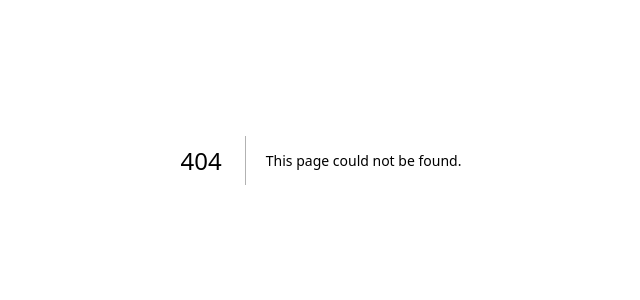
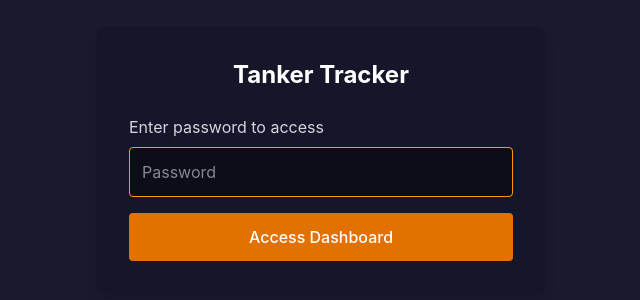
Before and after one commit to randyren278/straits, a Next.js app: page /login in a window 1280 px wide. Before the commit this address had no page. Shown: the part 240-540 px from the top of the page, without its empty margins (319-959 px from the left). Built offline with nearby package versions, Linux system fonts and the light colour scheme.

Commit message:
feat(01-03): create login API endpoint and page
- Add POST /api/auth/login with bcrypt verification
- Set HTTP-only session cookie on successful login
- Create login page with dark theme styling
- Handle error states and loading states

```diff
--- /dev/null
+++ b/src/app/api/auth/login/route.ts
@@ -0,0 +1,41 @@
+import { NextResponse } from 'next/server';
+import { verifyPassword, createSession } from '@/lib/auth';
+
+export async function POST(request: Request) {
+  try {
+    const { password } = await request.json();
+
+    if (!password || typeof password !== 'string') {
+      return NextResponse.json(
+        { error: 'Password required' },
+        { status: 400 }
+      );
+    }
+
+    const valid = await verifyPassword(password);
+    if (!valid) {
+      return NextResponse.json(
+        { error: 'Invalid password' },
+        { status: 401 }
+      );
+    }
+
+    const token = await createSession();
+    const response = NextResponse.json({ success: true });
+
+    response.cookies.set('session', token, {
+      httpOnly: true,
+      secure: process.env.NODE_ENV === 'production',
+      sameSite: 'lax',
+      maxAge: 60 * 60 * 24 * 7, // 7 days
+      path: '/',
+    });
+
+    return response;
+  } catch {
+    return NextResponse.json(
+      { error: 'Server error' },
+      { status: 500 }
+    );
+  }
+}
--- /dev/null
+++ b/src/app/login/page.tsx
@@ -0,0 +1,70 @@
+'use client';
+
+import { useState } from 'react';
+import { useRouter } from 'next/navigation';
+
+export default function LoginPage() {
+  const [password, setPassword] = useState('');
+  const [error, setError] = useState('');
+  const [loading, setLoading] = useState(false);
+  const router = useRouter();
+
+  async function handleSubmit(e: React.FormEvent) {
+    e.preventDefault();
+    setError('');
+    setLoading(true);
+
+    try {
+      const res = await fetch('/api/auth/login', {
+        method: 'POST',
+        headers: { 'Content-Type': 'application/json' },
+        body: JSON.stringify({ password }),
+      });
+
+      if (res.ok) {
+        router.push('/dashboard');
+      } else {
+        const data = await res.json();
+        setError(data.error || 'Login failed');
+      }
+    } catch {
+      setError('Network error');
+    } finally {
+      setLoading(false);
+    }
+  }
+
+  return (
+    <div className="min-h-screen bg-[#1a1a2e] flex items-center justify-center">
+      <div className="bg-[#16162a] p-8 rounded-lg shadow-lg w-full max-w-md">
+        <h1 className="text-2xl font-bold text-white mb-6 text-center">
+          Tanker Tracker
+        </h1>
+        <form onSubmit={handleSubmit}>
+          <label htmlFor="password" className="block text-gray-300 mb-2">
+            Enter password to access
+          </label>
+          <input
+            id="password"
+            type="password"
+            value={password}
+            onChange={(e) => setPassword(e.target.value)}
+            className="w-full p-3 rounded bg-[#0d0d1a] border border-gray-700 text-white focus:outline-none focus:border-amber-500"
+            placeholder="Password"
+            autoFocus
+          />
+          {error && (
+            <p className="text-red-400 mt-2 text-sm">{error}</p>
+          )}
+          <button
+            type="submit"
+            disabled={loading}
+            className="w-full mt-4 p-3 rounded bg-amber-600 hover:bg-amber-500 text-white font-medium disabled:opacity-50"
+          >
+            {loading ? 'Authenticating...' : 'Access Dashboard'}
+          </button>
+        </form>
+      </div>
+    </div>
+  );
+}
```
